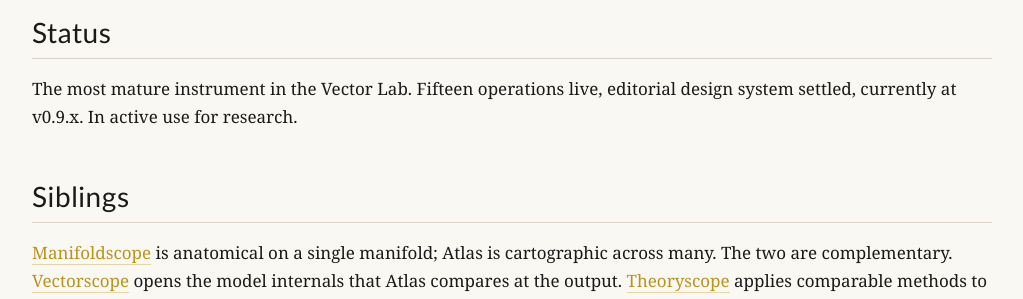
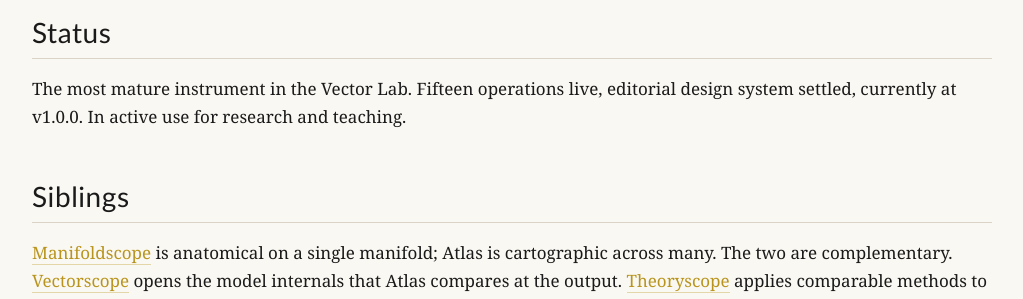
Before and after one commit to vector-lab-tools/vector-lab-tools.github.io, a Jekyll site: the page built from tools/manifold-atlas.md, in a window 1280 px wide and 900 px high, scrolled down 1536 px. Shown: the part 342-641 px from the top of the window, without its empty margins (128-1151 px from the left). Built offline with Jekyll 4.4.1, drawn with Linux system fonts in a browser that asks for light colours.

Commit message:
Manifold Atlas deep dive: bump to v1.0.0
Co-Authored-By: Claude Opus 4.6 <noreply@anthropic.com>

```diff
--- a/tools/manifold-atlas.md
+++ b/tools/manifold-atlas.md
@@ -53,7 +53,7 @@ Next.js 16, React 19, TypeScript 5, Tailwind, Three.js. Talks to the major embed
 
 ## Status
 
-The most mature instrument in the Vector Lab. Fifteen operations live, editorial design system settled, currently at v0.9.x. In active use for research.
+The most mature instrument in the Vector Lab. Fifteen operations live, editorial design system settled, currently at v1.0.0. In active use for research and teaching.
 
 ## Siblings
 
```
